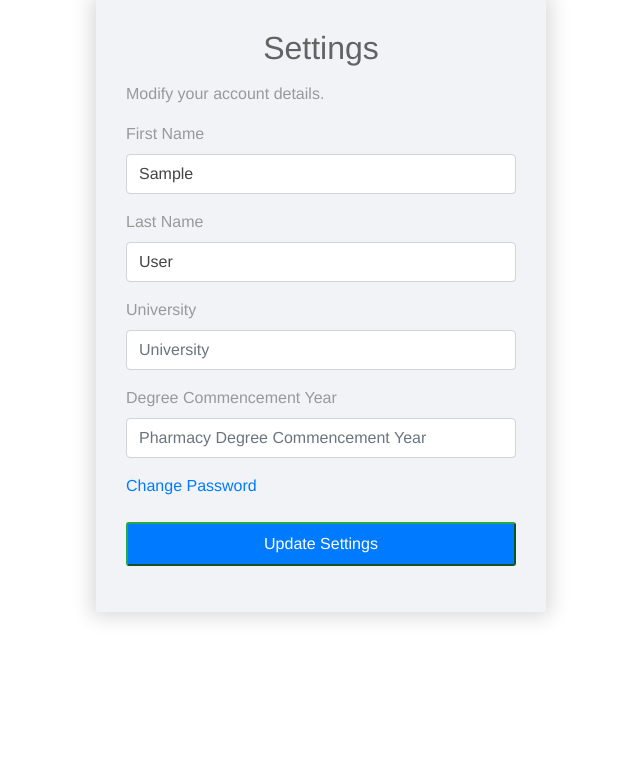
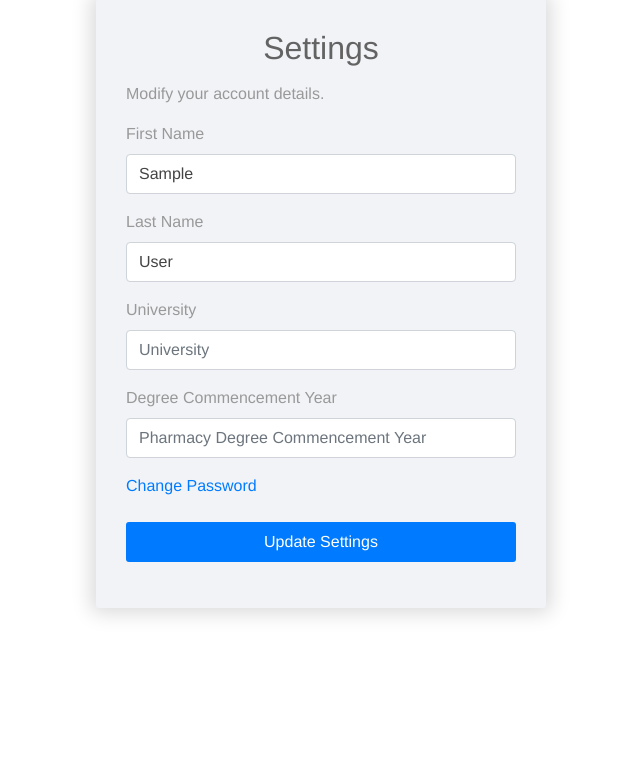
Before and after one commit to 320011/case, a Django app: page /user/settings in a window 1280 px wide. Shown: the part 110-882 px from the top of the page, without its empty margins (319-959 px from the left). After the commit the page ends 727 px from the top, so only its background shows below. Run offline with Django 3.2, Linux system fonts and the light colour scheme; the visitor is signed in with stand-in values (Sample User, id 1); style sheets or scripts are compiled from the project's sources; some libraries are stand-ins or nearby versions.

Commit message:
Fixes theme-btn outline; Fixes setting form method

```diff
--- a/core/accounts/templates/profile-settings.html
+++ b/core/accounts/templates/profile-settings.html
@@ -10,7 +10,7 @@
     </div>
     <div class='container'>
         <div class='theme-container theme-container-sm'>
-            <form method="post theme-form">
+            <form method="post" class="theme-form">
                 {% csrf_token %}
                 <h2 class="theme-header">Settings</h2>
                 <p class="hint-text">Modify your account details.</p>
--- a/core/static/scss/_theme.scss
+++ b/core/static/scss/_theme.scss
@@ -80,13 +80,13 @@
 
 .theme-btn {
   background-color: $theme-color;
-  border-color: #28a745;
   color: white;
   padding: 0.5rem 1rem;
   cursor: pointer;
   min-width: 150px;
   text-align: center;
   border-radius: 3px;
+  border: none;
 
   &:hover {
     background-color: darken($theme-color, 10%);
```
